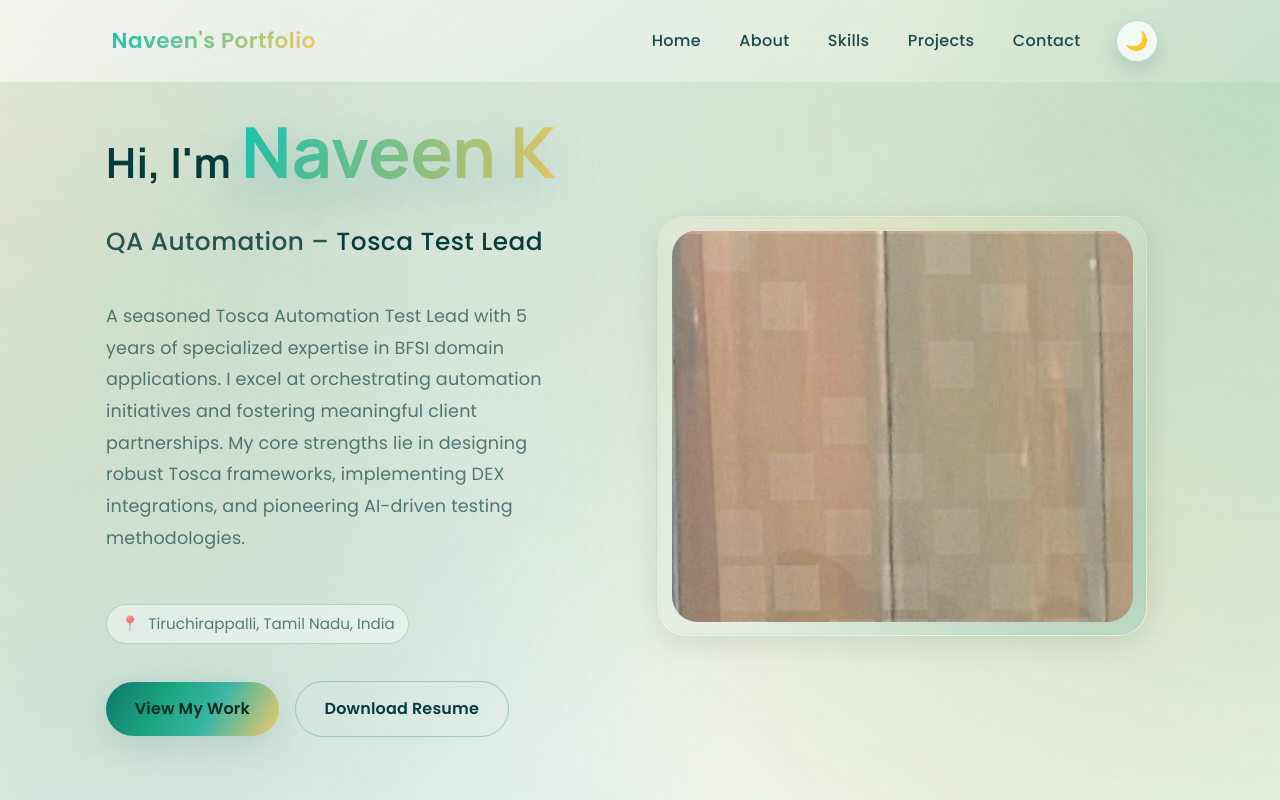
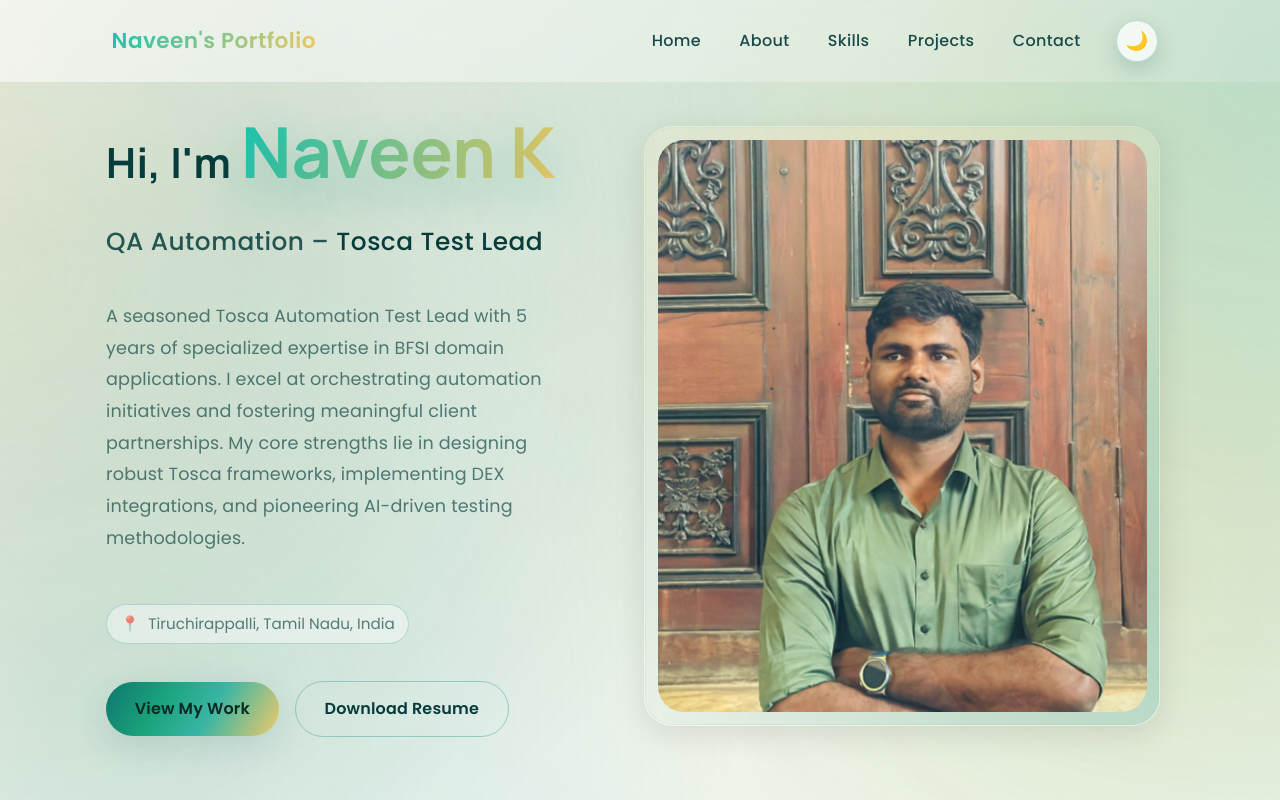
Before and after one commit to Naveen-neevaN/Naveen-Portfolio, a Next.js app: page / in a window 1280 px wide. Shown: the top 800 px of the page. Built offline with nearby package versions, Linux system fonts and the light colour scheme.

Commit message:
UI Uplift - Final V7

```diff
--- a/src/components/Header.css
+++ b/src/components/Header.css
@@ -14,10 +14,15 @@
   inset: 0 0 auto 0;
   z-index: 1010;
   padding: 1.1rem 0;
-  /* smooth transform + fade when hiding/showing */
-  transition: transform 0.45s cubic-bezier(0.2, 0.9, 0.2, 1), opacity 0.45s cubic-bezier(0.2, 0.9, 0.2, 1), background var(--transition-fast), box-shadow var(--transition-fast), border-color var(--transition-fast);
-  will-change: transform, opacity, background;
-  animation: headerReveal 0.6s ease forwards;
+  /* Improved transition for smoother show/hide */
+  transition:
+    transform 0.3s cubic-bezier(0.4, 0, 0.2, 1),
+    opacity 0.3s cubic-bezier(0.4, 0, 0.2, 1),
+    visibility 0.3s cubic-bezier(0.4, 0, 0.2, 1);
+  will-change: transform, opacity, visibility;
+  transform: translateY(0);
+  opacity: 1;
+  visibility: visible;
 }
 
 .site-header::before {
@@ -44,6 +49,13 @@
 
 .site-header--scrolled {
   box-shadow: var(--shadow-sm);
+}
+
+.site-header.site-header--hidden {
+  transform: translateY(-100%);
+  opacity: 0;
+  pointer-events: none;
+  visibility: hidden;
 }
 
 .site-header--scrolled::before {
--- a/src/components/Header.jsx
+++ b/src/components/Header.jsx
@@ -22,31 +22,35 @@
   const scrollMeta = useRef({ lastY: 0, ticking: false })
 
   useEffect(() => {
-    scrollMeta.current.lastY = window.scrollY
+    let lastScrollY = window.scrollY
+    let ticking = false
 
     const handleScroll = () => {
-      const currentY = window.scrollY
-      setIsScrolled(currentY > 24)
+      if (!ticking) {
+        window.requestAnimationFrame(() => {
+          const currentScrollY = window.scrollY
+          const delta = currentScrollY - lastScrollY
 
-      if (!scrollMeta.current.ticking) {
-        window.requestAnimationFrame(() => {
-          const lastY = scrollMeta.current.lastY
-          const delta = currentY - lastY
-          const isScrollingDown = delta > 6
-          const isScrollingUp = delta < -6
-
-          if (currentY < 120) {
+          // Show header at the top of the page
+          if (currentScrollY < 50) {
             setIsHidden(false)
-          } else if (isScrollingDown) {
+            setIsScrolled(false)
+          }
+          // Hide header when scrolling down
+          else if (delta > 10) {
             setIsHidden(true)
-          } else if (isScrollingUp) {
+            setIsScrolled(true)
+          }
+          // Show header when scrolling up
+          else if (delta < -10) {
             setIsHidden(false)
+            setIsScrolled(true)
           }
 
-          scrollMeta.current.lastY = currentY
-          scrollMeta.current.ticking = false
+          lastScrollY = currentScrollY
+          ticking = false
         })
-        scrollMeta.current.ticking = true
+        ticking = true
       }
     }
 
--- a/src/components/Hero.css
+++ b/src/components/Hero.css
@@ -158,11 +158,9 @@
 
 .hero__visual {
   position: relative;
-  /* reduced slightly (5%) to minimize carousel size per request */
-  width: min(935px, 90%);
-  aspect-ratio: 16 / 11;
-  /* reduced fixed min-height to avoid excessive vertical overflow on small screens */
-  min-height: 420px;
+  width: min(1028px, 95%); /* Increased width by 10% from 935px */
+  aspect-ratio: 16 / 9;
+  min-height: 600px; /* Increased by 10% from 546px */
   overflow: hidden;
   border-radius: var(--radius-xl);
   padding: clamp(0.4rem, 1.8vw, 0.8rem);
@@ -170,6 +168,7 @@
   flex-direction: column;
   justify-content: flex-end;
   isolation: isolate;
+  background: rgba(255, 255, 255, 0.04);
 }
 
 .hero__visual::before {
@@ -199,19 +198,24 @@
 
 .hero__carousel {
   position: relative;
-  flex: 12;
+  flex: 1;
+  width: 100%;
+  height: 100%;
   border-radius: calc(var(--radius-xl) - 10px);
   overflow: hidden;
+  background: rgba(255, 255, 255, 0.04);
 }
 
 .hero__slide {
   position: absolute;
   inset: 0;
   opacity: 0;
-  transform: scale(1.04) translateY(12px);
+  transform: scale(1.05) translateY(8px);
   transition:
-    opacity 1.2s ease,
-    transform 1.2s ease;
+    opacity 1.4s cubic-bezier(0.4, 0, 0.2, 1),
+    transform 1.4s cubic-bezier(0.4, 0, 0.2, 1);
+  height: 100%;
+  width: 100%;
 }
 
 .hero__slide.is-active {
@@ -221,9 +225,12 @@
 }
 
 .hero__image {
+  width: 100%;
+  height: 100%;
   object-fit: cover;
   object-position: center;
-  filter: saturate(1.05);
+  filter: saturate(1.1) brightness(1.02);
+  will-change: transform;
 }
 
 .hero__fallback {
@@ -245,9 +252,14 @@
 }
 
 .hero__indicators {
+  position: absolute;
+  bottom: 1rem;
+  left: 50%;
+  transform: translateX(-50%);
   display: flex;
   justify-content: center;
-  gap: 0.75rem;
+  gap: 0.5rem;
+  z-index: 3;
   margin-top: 1.5rem;
   z-index: 5;
 }
```
